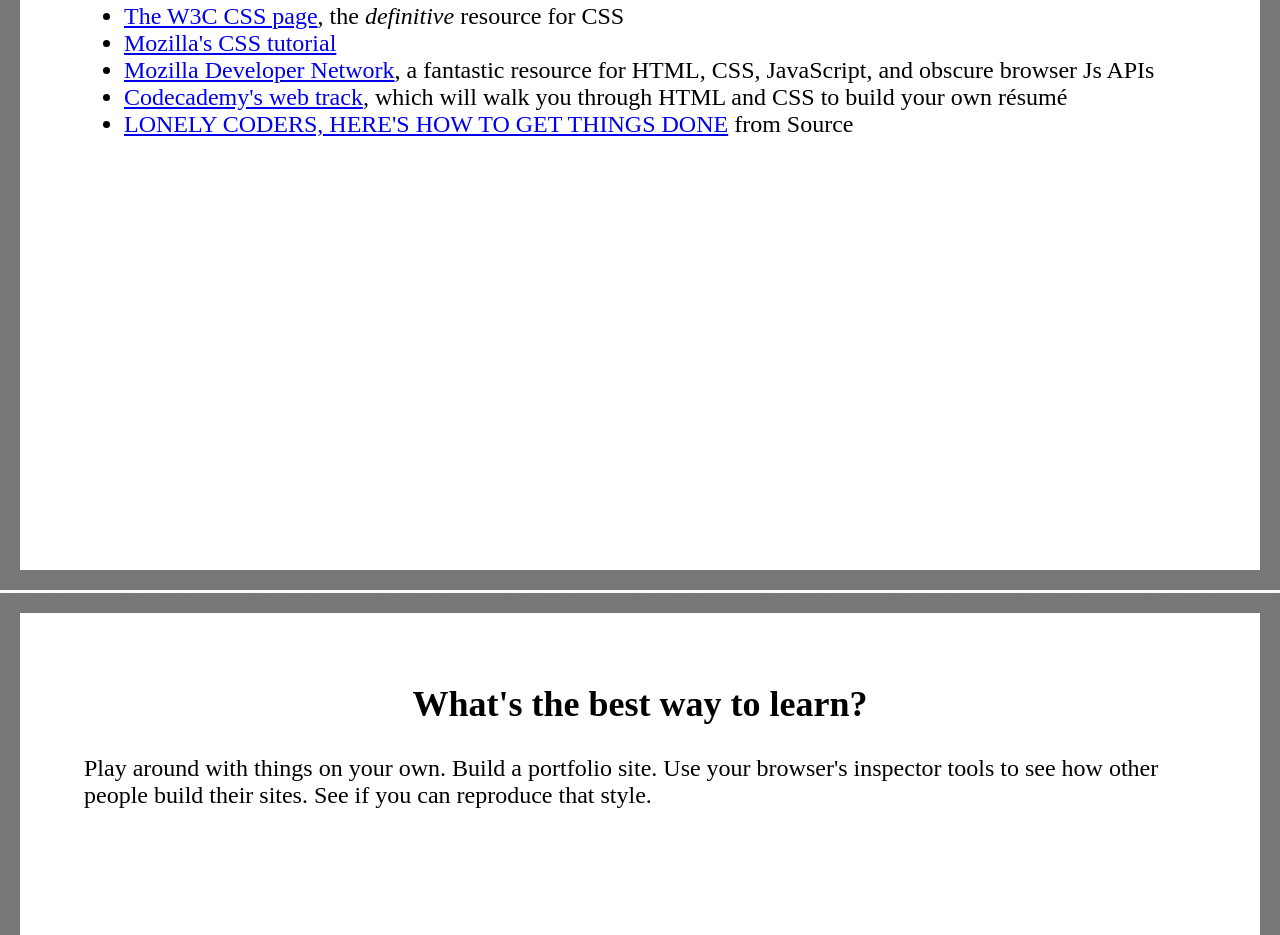
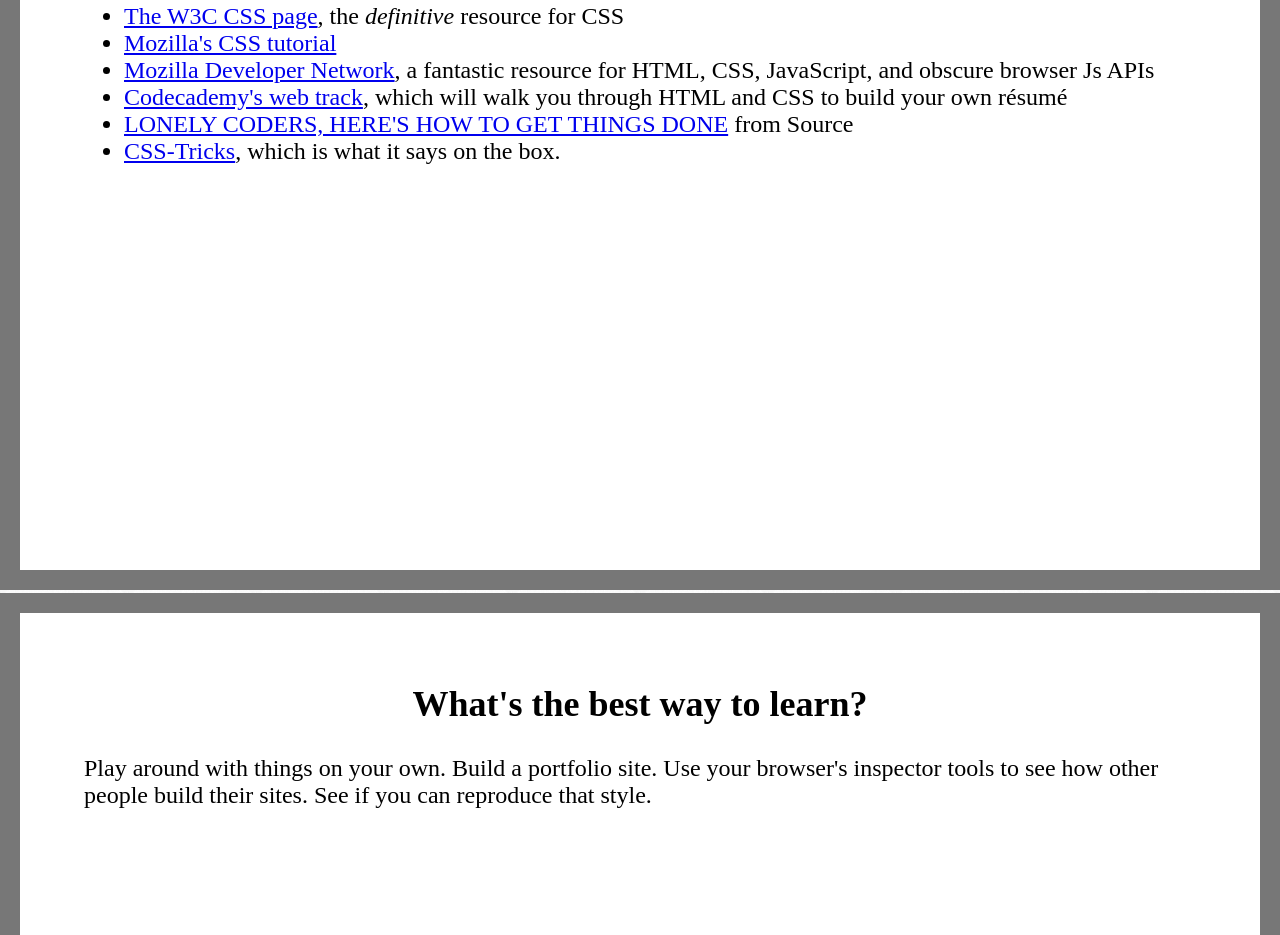
Before and after one commit to benlk/cwdg-talk, a website: page intermediate-css.html in a window 1280 px wide. Shown: the part 9596-10531 px from the top of the page. Drawn offline with Linux system fonts and the light colour scheme.

Commit message:
CSS Tricks

```diff
--- a/intermediate-css.html
+++ b/intermediate-css.html
@@ -172,6 +172,7 @@
 				<li><a href="https://developer.mozilla.org/en-US/">Mozilla Developer Network</a>, a fantastic resource for HTML, CSS, JavaScript, and obscure browser Js APIs</li>
 				<li><a href="https://www.codecademy.com/tracks/web">Codecademy's web track</a>, which will walk you through HTML and CSS to build your own r&eacute;sum&eacute;</li>
 				<li><a href="https://source.opennews.org/en-US/articles/lonely-newsroom-coder/">LONELY CODERS, HERE'S HOW TO GET THINGS DONE</a> from Source</li>
+				<li><a href="https://css-tricks.com/">CSS-Tricks</a>, which is what it says on the box.</a>
 			</ul>
 		</section>
 		<section>
```
